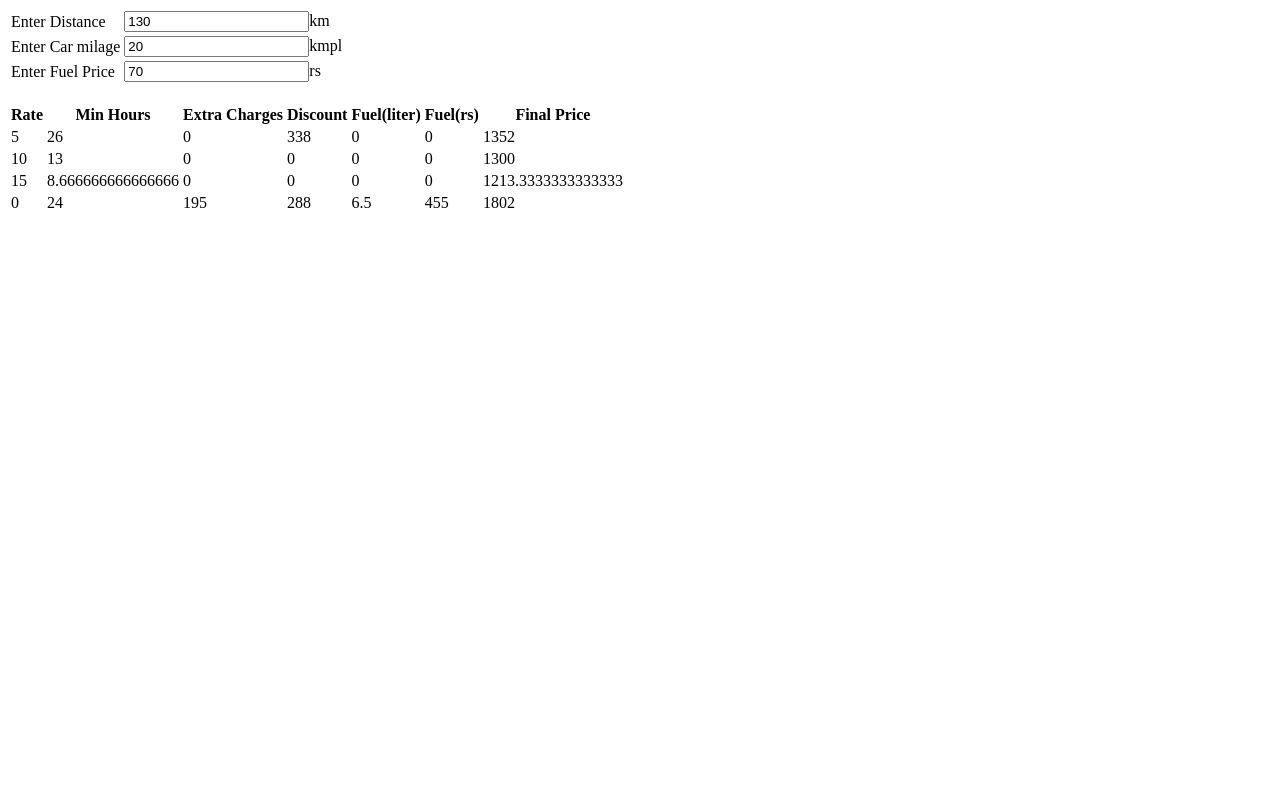
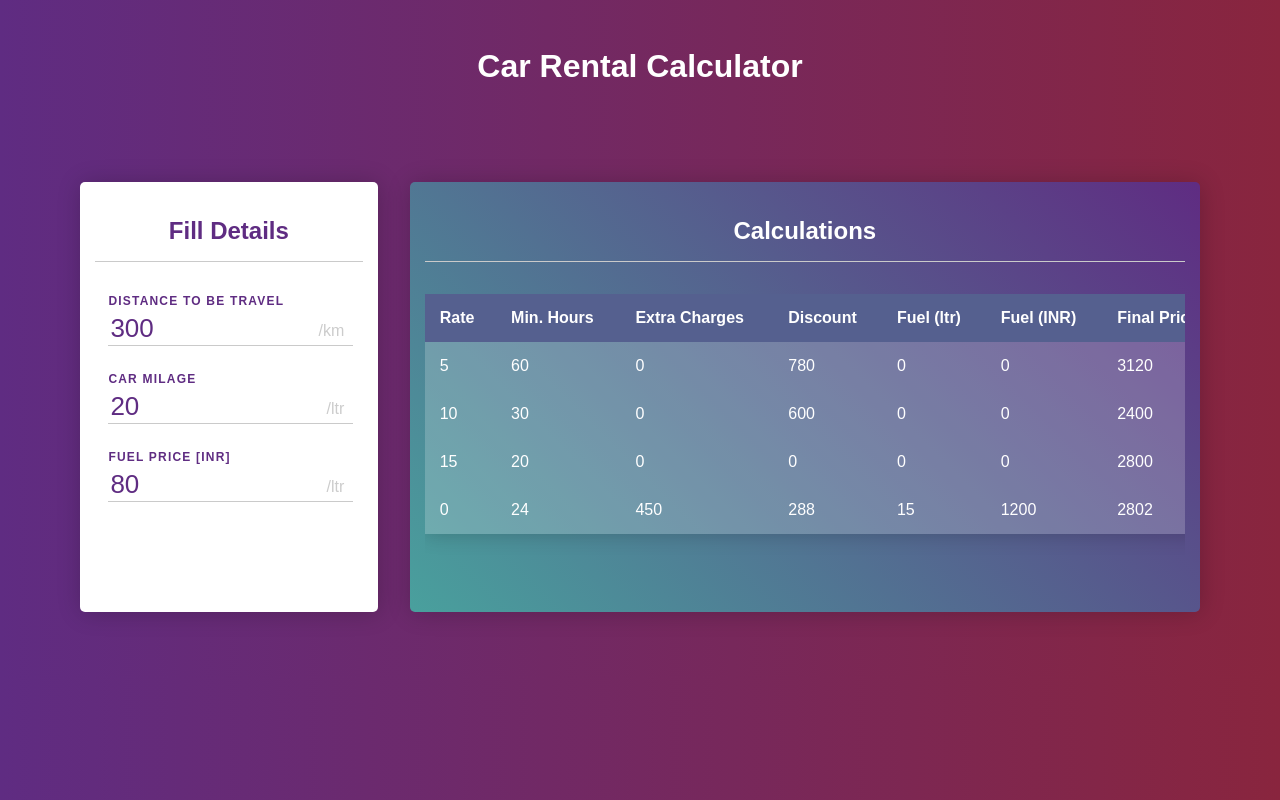
Before and after one commit to shikya/rental-car, a plain HTML site: page index.html in a window 1280 px wide. Drawn offline with Linux system fonts and the light colour scheme.

Commit message:
Changed UI

```diff
--- /dev/null
+++ b/css/app.css
@@ -0,0 +1,173 @@
+:root {
+	--white: #fff;
+	--text-color:#ccc;
+	--light-purple: #55608f;
+	--bg-purple: #5f2c82;
+	--bg-red: #89253e;
+	--bg-teal: #49a09d;
+	--border: #cacaca;
+	--white-20: rgba(255, 255, 255, 0.2);
+	--shadow: rgba(0, 0, 0, 0.2);
+}
+
+body {
+	margin: 0;
+	padding: 0;
+	background: var(--bg-purple);
+	background: -webkit-linear-gradient(left, var(--bg-red), var(--bg-purple));
+	background: -o-linear-gradient(left, var(--bg-red), var(--bg-purple));
+	background: linear-gradient(to left, var(--bg-red), var(--bg-purple));
+	font-family: sans-serif;
+}
+
+.heading {
+	margin: 3rem 0 2rem 0;
+	text-align: center;
+	color: var(--white);
+}
+
+.wrapper {
+	margin: auto;
+	display: flex;
+	flex-direction: row;
+	justify-content: space-evenly;
+	align-items: center;
+	height: 70vh;
+	width: 90%;
+}
+
+.card {
+	background: var(--white);
+	min-height: 400px;
+	margin: 0.2rem 1rem;
+	padding: 15px;
+	box-shadow: 1px 1px 25px var(--shadow);
+	border-radius: 5px;
+}
+
+.card.form {
+	width: 34%;
+}
+.card.result-content {
+	width: 66%;
+	background: var(--bg-purple);
+	background: linear-gradient(45deg, var(--bg-teal), var(--bg-purple));
+}
+
+.card.result-content .title {
+	color: var(--white);
+}
+
+.card .title {
+	color: var(--bg-purple);
+	text-align: center;
+	border-bottom: 1px solid var(--border);
+	padding-bottom: 1rem;
+	margin-bottom: 2rem;
+}
+
+.form-wrapper {
+	width: 90%;
+	mim-height: 200px;
+	margin: 0 auto;
+	display: block;
+}
+
+.form-wrapper .form-group {
+	position: relative;
+	margin: 1rem 0;
+}
+
+.form-wrapper .form-group label {
+	display: block;
+	text-align: left;
+	text-transform: uppercase;
+	text-decoration: initial;
+	letter-spacing: 0.1em;
+	font-size: 12px;
+	font-weight: 600;
+	color: var(--bg-purple);
+}
+
+.form-wrapper .form-group input {
+	width: 100%;
+	height: 30px;
+	margin: 5px 0 10px 0;
+	outline: none;
+	border: none;
+	background: none;
+	border-bottom: 1px solid var(--border);
+	font-size: 26px;
+	color: var(--bg-purple);
+}
+
+.form-wrapper .form-group input::placeholder {
+	color: var(--text-color);
+	opacity: 1;
+}
+
+.form-wrapper .form-group .unit {
+	position: absolute;
+	right: 5px;
+	top: 46%;
+	color: var(--text-color);
+}
+
+.results {
+	min-width: 350px;
+	height: 300px;
+	margin: auto;
+	overflow-x: scroll;
+}
+
+table {
+	width: 800px;
+	border-collapse: collapse;
+	overflow: hidden;
+	box-shadow: 0 0 20px var(--shadow);
+}
+
+th, td {
+	padding: 15px;
+	background-color: var(--white-20);
+	color: var(--white);
+}
+
+th {
+	text-align: left;
+}
+
+thead th {
+	background-color: var(--light-purple);
+}
+
+tbody tr:hover {
+	background-color: var(--white-20);
+}
+
+tbody td {
+	position: relative;
+}
+
+@media only screen and (max-width: 1024px) {
+	.results {
+		overflow-x: scroll;
+	}
+
+	.wrapper {
+		flex-direction: column;
+	    justify-content: space-between;
+	}
+
+	.card {
+	    min-width: 90%;
+	}
+
+	.results {
+		min-width: 280px;
+	}
+
+	.result-content {
+		margin-top: 1rem;
+	}
+}
--- a/index.html
+++ b/index.html
@@ -9,6 +9,7 @@
     <meta name="og:type" content="webpage"/>
     <meta name="og:site_name" content="Rental Calculator"/>
     <meta name="og:description" content="Instantly Calculate Rental Car Pricing"/>
+    <link rel="stylesheet" type="text/css" href="css/app.css">
     <script>
         let table = document.getElementById('table')
         class RateColumn {
@@ -20,15 +21,17 @@
         let rateColumns = [
             new RateColumn(5, 65), new RateColumn(10, 100), new RateColumn(15, 140), new RateColumn(0, 60)
         ]
-        let tableHead = `<tr>
+        let tableHead = `<thead>
+                            <tr>
                                 <th>Rate</th>
-                        <th>Min Hours</th>
+                                <th>Min. Hours</th>
                                 <th>Extra Charges</th>
                                 <th>Discount</th>
-                        <th>Fuel(liter)</th>
-                        <th>Fuel(rs)</th>
+                                <th>Fuel (ltr)</th>
+                                <th>Fuel (INR)</th>
                                 <th>Final Price</th>
-                    </tr>`;
+                            </tr>
+                        </thead>`;
         class Transaction {
             constructor(distance, kmpl, kmhr, rshr, fprc){
                 this.distance = distance;
@@ -92,28 +95,47 @@
                 render = render + new Transaction(distance, kmpl, rateColumn.kmhr, rateColumn.rshr, fuelPrice).toRender();
             });
             let table = document.getElementById('table');
-            table.innerHTML = tableHead + render;
+            table.innerHTML = tableHead + '<tbody>' + render + '</tbody>';
         }
     </script>
 </head>
 <body>
-    <table>
-        <tr>
-            <td>Enter Distance </td>
-            <td><input type="text" name="Distance" id="distance" placeholder="130" value="130" onchange="reloadAll()">km</td>
-        </tr>
-        <tr>
-            <td>Enter Car milage </td>
-            <td><input type="text" name="milage" id="milage" placeholder="20" value="20" onchange="reloadAll()">kmpl</td>
-        </tr>
-        <tr>
-            <td>Enter Fuel Price </td>
-            <td><input type="text" name="Fuel" id="fuel" placeholder="70" value="70" onchange="reloadAll()">rs</td>
-        </tr>
-    </table>
-    <br>
+    <h1 class="heading">Car Rental Calculator</h1>
+    <div class="wrapper">
+        <div class="card form">
+            <h2 class="title">Fill Details</h2>
+            <div class="form-wrapper">
+              <form method="post">
+                <div class="form-group">
+                    <label for="distance">Distance to be travel</label>
+                    <input id="distance" type="text" placeholder="Ex. 100" name="distance" required="" value="300" min="0" onchange="reloadAll()">
+                    <span class="unit">/km</span>
+                </div>
+
+                <div class="form-group">
+                    <label for="milage">Car Milage</label>
+                    <input id="milage" type="text" placeholder="Ex. 18" name="milage" required="" value="20" min="0" onchange="reloadAll()">
+                    <span class="unit">/ltr</span>
+                </div>
+
+                <div class="form-group">
+                    <label for="fuel">Fuel Price [INR]</label>
+                    <input id="fuel" type="text" placeholder="Eg. 70" name="fuel" required="" value="80" min="0" onchange="reloadAll()">
+                    <span class="unit">/ltr</span>
+                </div>
+              </form>
+            </div>
+        </div>
+
+        <div class="card result-content">
+            <h2 class="title">Calculations</h2>
+            <div class="results">
                 <table border="0" id='table'>
                 </table>
+            </div>
+        </div>
+    </div>
+
     <script>
         reloadAll();
     </script>
```
Lines whose indentation alone changed are shown as unchanged.
